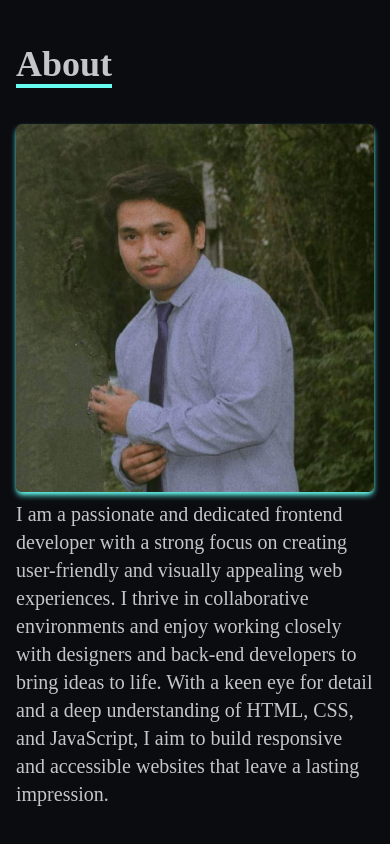
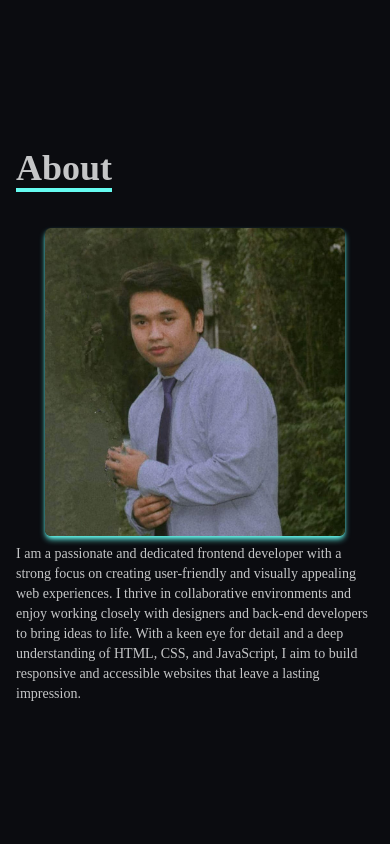
Before and after one commit to Stainzxc/portfolio-react, a React (Vite) app: page / in a window 390 px wide. Shown: the part 840-1684 px from the top of the page. Built offline with nearby package versions, Linux system fonts and the light colour scheme.

Commit message:
fixing responsiveness

```diff
--- a/src/components/About.jsx
+++ b/src/components/About.jsx
@@ -15,10 +15,10 @@ export default function About() {
           </div>
           <div className="max-w-[800px] w-full sm:grid grid-cols-2 gap-8 px-4">
             <div className="text-4xl font-bold py-2 flex">
-              <img src={profile} alt="profile-picture" className="rounded-md grow text-right shadow-md shadow-[#66FCF1]"/>
+              <img src={profile} alt="profile-picture" className="rounded-md w-[300px] mx-auto md:w-full text-right shadow-md shadow-[#66FCF1]"/>
             </div>
             <div>
-              <p className="text-xl">
+              <p className="text-sm md:text-xl">
                 I am a passionate and dedicated frontend developer with a strong
                 focus on creating user-friendly and visually appealing web
                 experiences. I thrive in collaborative environments and enjoy
--- a/src/components/Projects.jsx
+++ b/src/components/Projects.jsx
@@ -117,7 +117,7 @@ export default function Projects() {
                 <span className="md:text-lg text-sm font-bold tracking-wide bg-[#66FCF1] text-black rounded-md p-2 mr-2">
                   CSS
                 </span>
-                <span className="md:text-lg text-sm font-bold tracking-wide bg-[#66FCF1] text-black rounded-md p-2 mr-10 md:mr-20">
+                <span className="md:text-lg text-sm font-bold tracking-wide bg-[#66FCF1] text-black rounded-md p-2 mr-4 md:mr-20">
                   JavaScript
                 </span>
                 <a
```
